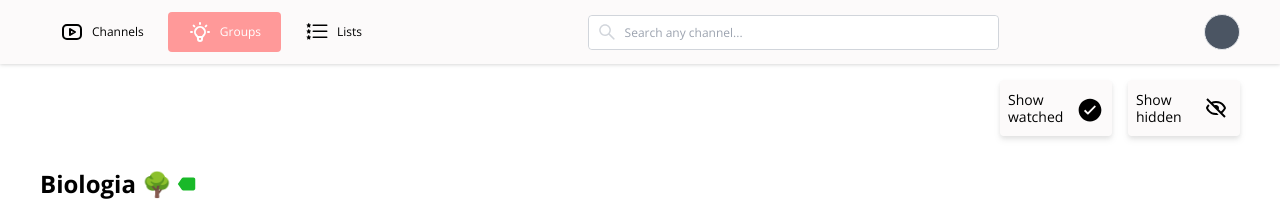
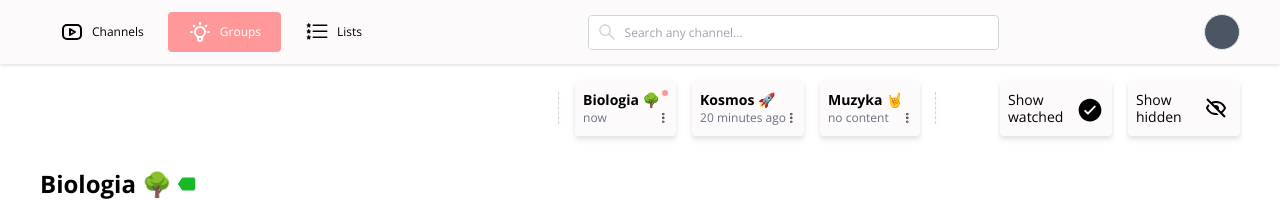
Before and after one commit to jowczar/Politechnika-Lodzka-Podstawy-konteneryzacji, a Next.js app in the folder frontend/: page /groups in a window 1280 px wide. Shown: the top 202 px of the page. Built offline with nearby package versions, Linux system fonts and the light colour scheme.

Commit message:
Add group selectors

```diff
--- a/frontend/components/GroupCard/GroupCard.js
+++ b/frontend/components/GroupCard/GroupCard.js
@@ -5,7 +5,7 @@ import { useEffect, useRef, useState } from 'react';
 import listenForOutsideClicks from '../../hooks/OutsideClickHook';
 import { MdEdit, MdDelete } from 'react-icons/md';
 
-export const GroupCard = ({ id, name, lastUpdate, isSelected, newContent }) => {
+export const GroupCard = ({ name, lastUpdate, isSelected, newContent, className }) => {
     const menuRef = useRef(null);
     const [showGroupMenu, setShowGroupMenu] = useState(false);
     const [listening, setListening] = useState(false);
@@ -32,6 +32,7 @@ export const GroupCard = ({ id, name, lastUpdate, isSelected, newContent }) => {
                 'min-w-[100px] w-fit h-14 p-2 cursor-pointer transition-all duration-150',
                 'hover:bg-primary hover:text-white group',
                 isSelected && "bg-primary-lighter text-white",
+                className
             )}
             onClick={markSelected}
             ref={menuRef}
@@ -46,8 +47,8 @@ export const GroupCard = ({ id, name, lastUpdate, isSelected, newContent }) => {
                 <div className={clsx(
                     "absolute top-full left-full py-1 rounded bg-white shadow-md text-sm flex flex-col",
                     "ease-in-out duration-300 transition text-black text-xs",
-                    showGroupMenu && "opacity-100",
-                    !showGroupMenu && "opacity-0"
+                    showGroupMenu && "opacity-100 block",
+                    !showGroupMenu && "opacity-0 hidden"
                 )}>
                     <div
                         onClick={editGroup}
--- a/frontend/pages/groups.js
+++ b/frontend/pages/groups.js
@@ -2,9 +2,11 @@ import { useState } from "react";
 import { subMinutes } from "date-fns";
 import VideoCard from "../components/VideoCard";
 import FilterCard from '../components/FilterCard';
+import GroupCard from '../components/GroupCard';
 import { IoIosCheckmarkCircle } from 'react-icons/io';
 import { BiHide } from 'react-icons/bi';
 import { MdLabel } from 'react-icons/md';
+import clsx from 'clsx';
 
 const Groups = () => {
   // TODO: fetch groups from backend
@@ -69,7 +71,9 @@ const Groups = () => {
           isWatched: false,
           isHidden: false
         }
-      ]
+      ],
+      newContent: true,
+      lastUpdate: new Date(),
     },
     {
       id: 2,
@@ -87,14 +91,18 @@ const Groups = () => {
           isWatched: false,
           isHidden: false
         }
-      ]
+      ],
+      newContent: false,
+      lastUpdate: subMinutes(new Date(), 20),
     },
     {
       id: 2,
       name: 'Muzyka 🤘',
       color: '#FFBB55',
-      videos: []
-    }
+      videos: [],
+      newContent: false,
+      lastUpdate: null,
+    },
   ]);
   const [filters, setFilters] = useState({
     isWatched: false,
@@ -104,9 +112,29 @@ const Groups = () => {
 
   return (
     <>
-      <div className="flex flex-row gap-4 w-full px-10 py-4 justify-end">
-        <FilterCard text='Show watched' icon={<IoIosCheckmarkCircle size={28} />} isActive={filters.isWatched} onClick={(value) => setFilters({ ...filters, isWatched: value})} />
-        <FilterCard text='Show hidden' icon={<BiHide size={24} />} isActive={filters.isHidden} onClick={(value) => setFilters({ ...filters, isHidden: value})} />
+      <div className="flex flex-row">
+        <div className="flex flex-row gap-4 w-full px-10 py-4 justify-end grow overflow-auto items-center">
+          {groups.map((group, i) =>
+              <GroupCard
+                  key={"group_" + i}
+                  name={group.name}
+                  lastUpdate={group.lastUpdate}
+                  isSelected={false}
+                  newContent={group.newContent}
+                  className={clsx(
+                    'relative',
+                    'last:after:absolute last:after:right-[-1rem] last:after:border-r last:after:border-dashed last:after:block last:after:w-2 last:after:h-8',
+                    'first:after:absolute first:after:left-[-1.5rem] first:after:border-r first:after:border-dashed first:after:block first:after:w-2 first:after:h-8',
+                    'last:after:border-gray-300',
+                    'first:after:border-gray-300',
+                  )}
+              />
+          )}
+        </div>
+        <div className="flex flex-row gap-4 w-fit px-10 py-4 justify-end grow-0">
+          <FilterCard text='Show watched' icon={<IoIosCheckmarkCircle size={28} />} isActive={filters.isWatched} onClick={(value) => setFilters({ ...filters, isWatched: value})} />
+          <FilterCard text='Show hidden' icon={<BiHide size={24} />} isActive={filters.isHidden} onClick={(value) => setFilters({ ...filters, isHidden: value})} />
+        </div>
       </div>
       {groups.map((group) =>
         <div key={"group_" + group.id} className='mt-4 mb-8'>
```
